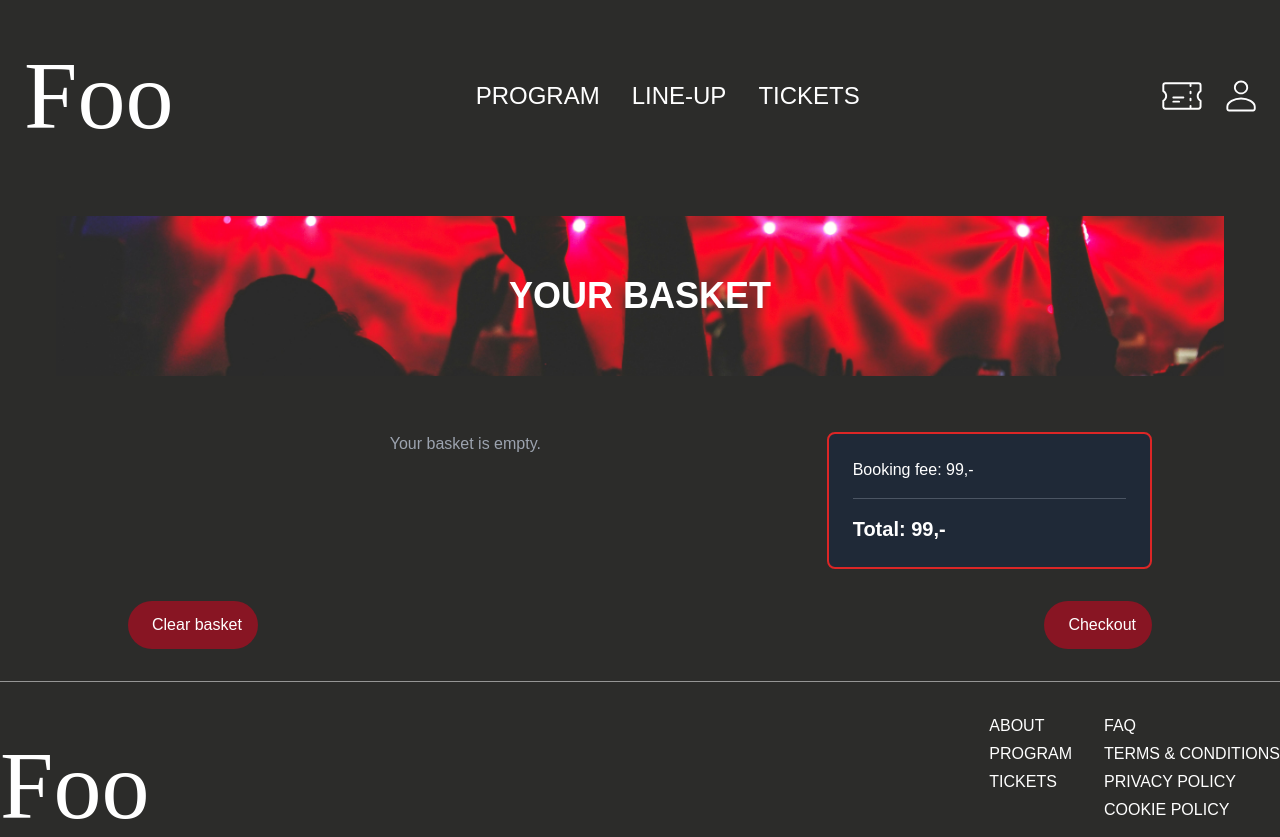
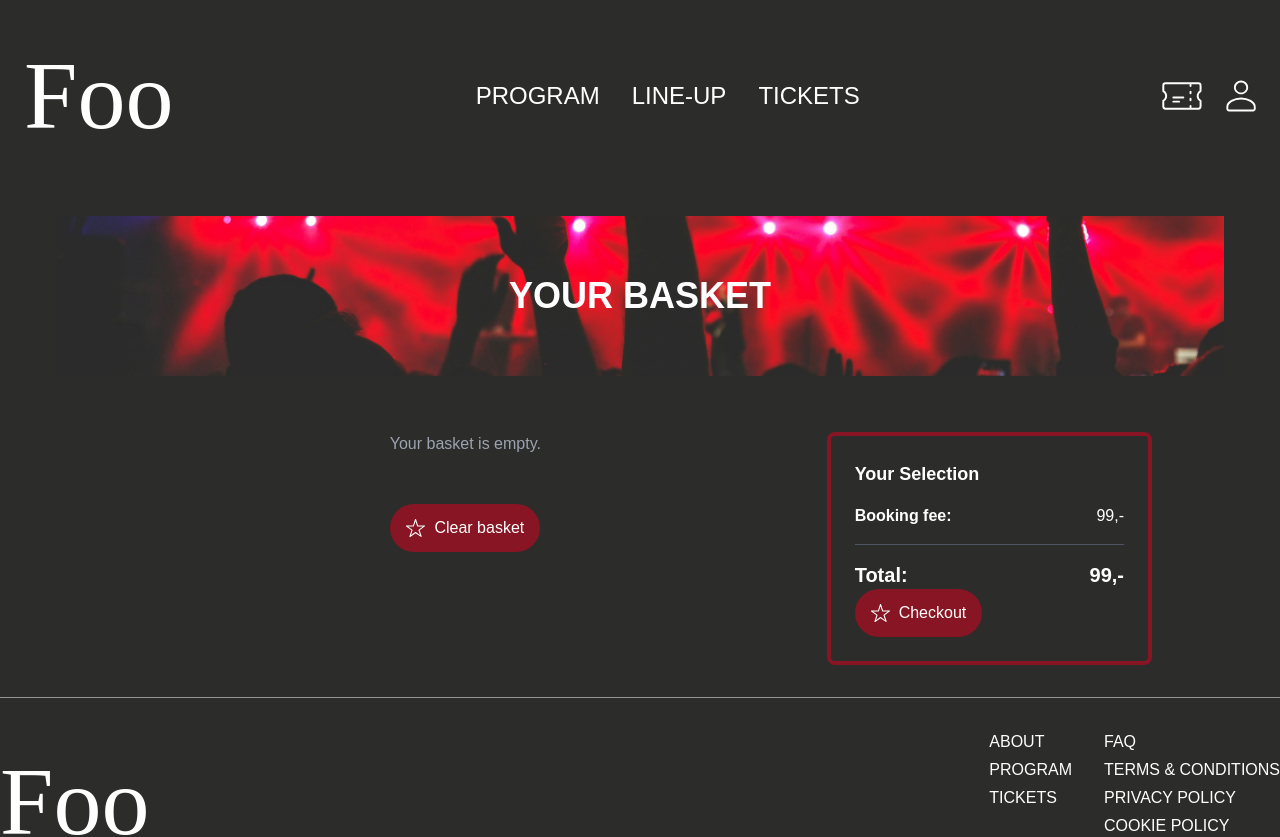
Before and after one commit to sarameisner/foofest-ms-sara, a Next.js app: page /basket in a window 1280 px wide. Shown: the top 837 px of the page. Built offline with nearby package versions, Linux system fonts and the light colour scheme; a web font is replaced by a local one.

Commit message:
styling af basket.js

```diff
--- a/src/pages/basket.js
+++ b/src/pages/basket.js
@@ -1,49 +1,49 @@
 "use client";
 
 import React, { useContext } from "react";
-import { useRouter } from "next/navigation"; // Importer useRouter
+import { useRouter } from "next/navigation";
 import { CartContext } from "../contexts/CartContext";
 import ButtonWIcon from "../components/ButtonWIcon";
-import Banner from "../components/Banner"; // Importer Banner-komponentet
+import Banner from "../components/Banner";
 import ticketPlain from "../../public/pics/ticketplain.svg";
 import ticketWStar from "../../public/pics/ticketwstar.svg";
+import Image from "next/image";
+import Star from "../../public/pics/star.svg";
 
 const Basket = () => {
   const { cartItems, clearCart, updateItemQuantity, cartTotal } = useContext(CartContext);
-  const router = useRouter(); // Brug useRouter til navigation
+  const router = useRouter();
 
   const bookingFee = 99;
   const totalWithFee = cartTotal + bookingFee;
 
   const handleCheckout = () => {
-    router.push("/checkout"); // Naviger til checkout-siden
+    router.push("/checkout");
   };
 
   return (
     <div className="basket-container text-white p-4 md:p-8">
-      {/* Title */}
       <Banner text="Your basket" className="mb-6 text-center" />
 
       <div className="grid grid-cols-1 md:grid-cols-3 gap-6 mt-8 max-w-5xl mx-auto">
-        {/* Basket Items */}
         <div className="md:col-span-2 flex flex-col gap-6">
           {cartItems.length > 0 ? (
             cartItems.map((item) => (
-              <div key={item.id} className="flex flex-col sm:flex-row items-center sm:justify-between p-4 bg-gray-800 rounded-lg">
+              <div key={item.id} className="flex items-center justify-between p-4 border-b border-gray-700">
                 {/* Ticket Image */}
-                <img src={item.name === "Regular Ticket" ? ticketPlain.src : ticketWStar.src} alt={`${item.name}`} className="h-12 w-12 mb-4 sm:mb-0" />
+                <img src={item.name === "Regular Ticket" ? ticketPlain.src : ticketWStar.src} alt={`${item.name}`} className="h-12 w-12" />
                 {/* Ticket Details */}
-                <div className="flex flex-col items-center sm:items-start flex-grow sm:ml-4 text-center sm:text-left">
+                <div className="flex flex-col items-start flex-grow ml-4">
                   <h2 className="text-lg font-bold">{item.name}</h2>
-                  <p>Price: {item.price * item.quantity},-</p>
+                  <p>{item.price * item.quantity},-</p>
                 </div>
-                {/* Quantity Controls */}
-                <div className="flex items-center space-x-2 mt-4 sm:mt-0">
-                  <button onClick={() => updateItemQuantity(item.id, item.quantity - 1)} disabled={item.quantity <= 1} className="bg-white text-black rounded-full w-6 h-6 flex items-center justify-center">
+
+                <div className="flex items-center space-x-2">
+                  <button onClick={() => updateItemQuantity(item.id, item.quantity - 1)} disabled={item.quantity <= 1} className="bg-white text-black rounded-full w-8 h-8 flex items-center justify-center">
                     -
                   </button>
                   <span className="text-lg">{item.quantity}</span>
-                  <button onClick={() => updateItemQuantity(item.id, item.quantity + 1)} className="bg-white text-black rounded-full w-6 h-6 flex items-center justify-center">
+                  <button onClick={() => updateItemQuantity(item.id, item.quantity + 1)} className="bg-white text-black rounded-full w-8 h-8 flex items-center justify-center">
                     +
                   </button>
                 </div>
@@ -52,27 +52,36 @@ const Basket = () => {
           ) : (
             <p className="text-gray-400 text-center">Your basket is empty.</p>
           )}
+
+          <div className="flex justify-center mt-6">
+            <ButtonWIcon text="Clear basket" defaultIcon={<Image src={Star} alt="Star Icon" width={20} height={20} />} activeIcon={<Image src={Star} alt="Star Icon Active" width={20} height={20} />} defaultBgColor="#881523" activeBgColor="#ffffff" onClick={clearCart} className="w-full max-w-xs h-12 flex items-center justify-center" />
+          </div>
         </div>
 
-        {/* Basket Summary */}
-        <div className="basket-summary border-2 border-red-600 p-6 rounded-lg bg-gray-800">
+        <div className="p-6 bg-[var(--background)] text-[var(--font-color)] border-4 border-[var(--accent-color)] rounded-lg">
+          <h3 className="text-lg font-bold mb-4">Your Selection</h3>
           {cartItems.map((item) => (
             <div key={item.id} className="mb-4">
-              <p>Type: {item.name}</p>
-              <p>Amount: {item.quantity}</p>
-              <p>Price: {item.price * item.quantity},-</p>
+              <p>
+                <strong>Type:</strong> <span className="float-right">{item.name}</span>
+              </p>
+              <p>
+                <strong>Amount:</strong> <span className="float-right">{item.quantity}</span>
+              </p>
+              <p>
+                <strong>Price:</strong> <span className="float-right">{item.price * item.quantity},-</span>
+              </p>
             </div>
           ))}
-          <p>Booking fee: {bookingFee},-</p>
+          <p>
+            <strong>Booking fee:</strong> <span className="float-right">{bookingFee},-</span>
+          </p>
           <hr className="my-4 border-gray-600" />
-          <p className="text-xl font-bold">Total: {totalWithFee},-</p>
+          <p className="text-xl font-bold">
+            <strong>Total:</strong> <span className="float-right">{totalWithFee},-</span>
+          </p>
+          <ButtonWIcon text="Checkout" defaultIcon={<Image src={Star} alt="Star Icon" width={20} height={20} />} activeIcon={<Image src={Star} alt="Star Icon Active" width={20} height={20} />} defaultBgColor="#881523" activeBgColor="#ffffff" onClick={handleCheckout} className="mt-6 w-full h-12 flex items-center justify-center" />
         </div>
-      </div>
-
-      {/* Action Buttons */}
-      <div className="flex flex-col md:flex-row justify-between items-center mt-8 max-w-5xl mx-auto space-y-4 md:space-y-0">
-        <ButtonWIcon onClick={clearCart} text="Clear basket" icon="🗑️" color="red" className="px-6 py-3 rounded-full w-full md:w-auto" />
-        <ButtonWIcon onClick={handleCheckout} text="Checkout" icon="✅" color="red" className="px-6 py-3 rounded-full w-full md:w-auto" />
       </div>
     </div>
   );
```
Also changed, not shown: src/contexts/CartContext.js (+18 -5 lines).
